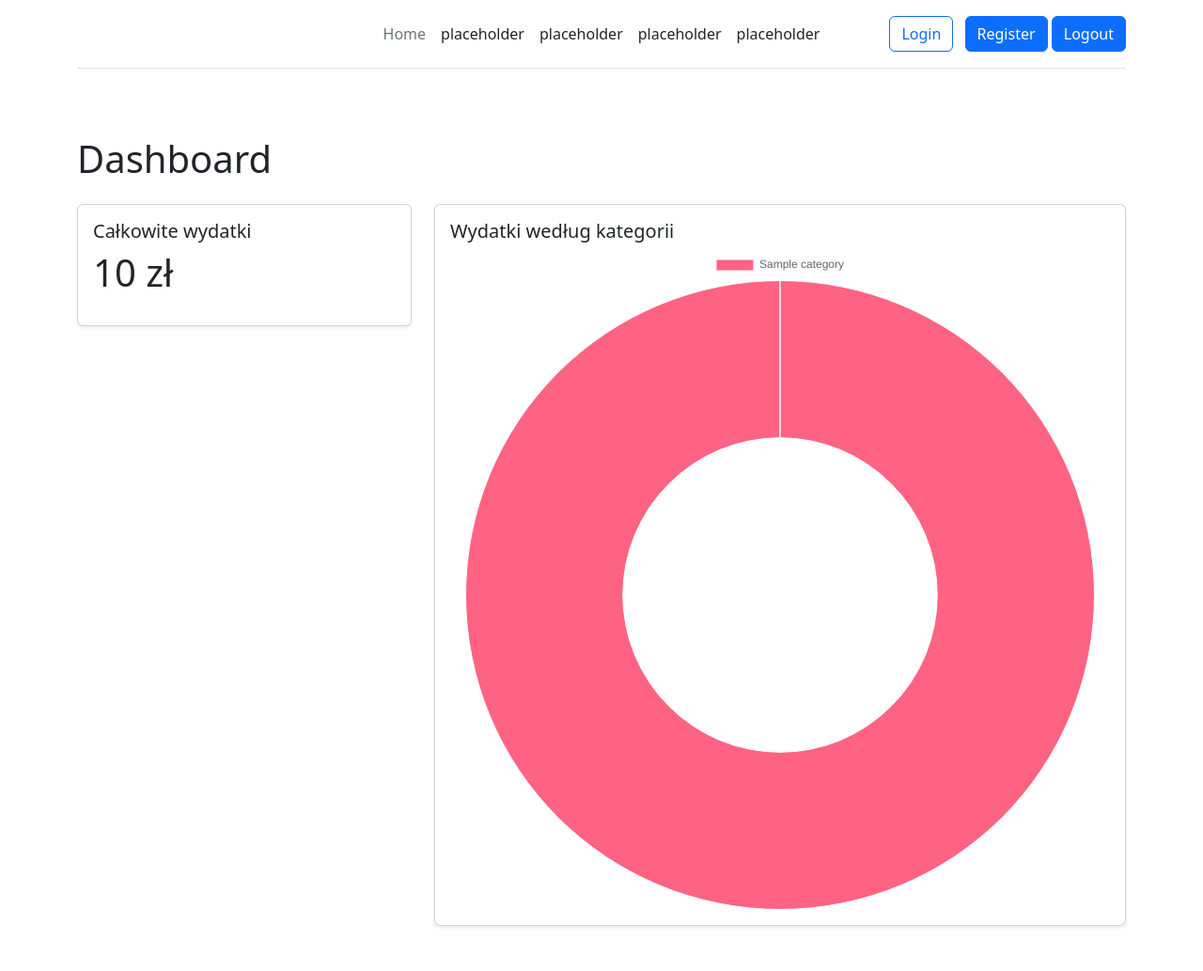
After one commit to LuckyS-J/SpendWise, a Django app: page /dashboard/ in a window 1280 px wide. The commit adds this page. Shown: the whole page at 94% size. Run offline with Django 5.2, Linux system fonts and the light colour scheme; a user stored in the database is signed in; tables that the repository leaves empty hold one stand-in row (values such as "Sample post").

Commit message:
Tested apis and created dashboard page

```diff
--- a/SpendApp/serializers.py
+++ b/SpendApp/serializers.py
@@ -12,3 +12,4 @@ class TransactionSerializer(serializers.ModelSerializer):
     class Meta:
         model = Transaction
         fields = '__all__'
+        read_only_fields = ['user']
--- /dev/null
+++ b/SpendApp/templates/SpendApp/dashboard.html
@@ -0,0 +1,52 @@
+{% extends 'base.html' %}
+
+{% block content %}
+
+<div class="container py-5">
+  <h1 class="mb-4">Dashboard</h1>
+
+  <div class="row g-4">
+    <div class="col-md-4">
+      <div class="card shadow-sm">
+        <div class="card-body">
+          <h5 class="card-title">Całkowite wydatki</h5>
+          <p class="display-6">{{ total_spent }} zł</p>
+        </div>
+      </div>
+    </div>
+
+    <div class="col-md-8">
+      <div class="card shadow-sm">
+        <div class="card-body">
+          <h5 class="card-title">Wydatki według kategorii</h5>
+          <canvas id="spendingChart" height="200"></canvas>
+        </div>
+      </div>
+    </div>
+  </div>
+</div>
+
+<script src="https://cdn.jsdelivr.net/npm/chart.js"></script>
+<script>
+  const byCategoryData = JSON.parse('{{ by_category_json|escapejs }}');
+
+  const labels = byCategoryData.map(item => item.category__name);
+  const values = byCategoryData.map(item => item.total);
+  const colors = byCategoryData.map(item => item.category__color);
+
+  const ctx = document.getElementById('spendingChart').getContext('2d');
+  new Chart(ctx, {
+    type: 'doughnut',
+    data: {
+      labels: labels,
+      datasets: [{
+        label: 'Wydatki',
+        data: values,
+        backgroundColor: colors,
+        borderWidth: 1
+      }]
+    }
+  });
+</script>
+
+{% endblock %}
--- a/SpendApp/templates/SpendApp/home-page.html
+++ b/SpendApp/templates/SpendApp/home-page.html
@@ -1,4 +1,5 @@
 {% extends 'base.html' %}
 {% block content %}
 <h1>You're logged in!</h1>
+<a href="{%url 'Dashboard' %}">Go to your dashboards</a>
 {% endblock %}
--- a/SpendApp/urls.py
+++ b/SpendApp/urls.py
@@ -11,4 +11,5 @@ urlpatterns = [
   path('api/transactions/', views.TransactionListView.as_view(), name='transactions'),
   path('api/transactions/<int:pk>/', views.TransactionDetailView.as_view(), name='transaction-detail'),
   path('api/summary/', views.TransactionSummaryView.as_view(), name='transaction-summary'),
+  path('dashboard/', views.DashboardView, name='Dashboard')
 ]
--- a/SpendApp/views.py
+++ b/SpendApp/views.py
@@ -8,6 +8,7 @@ from .serializers import CategorySerializer, TransactionSerializer
 from .models import Category, Transaction
 from rest_framework.permissions import IsAuthenticated
 from django.db.models import Sum
+import json
 
 # Create your views here.
 
@@ -63,7 +64,7 @@ class CategoryListView(APIView):
 
 
 class TransactionListView(APIView):
-    permission_classes = [IsAuthenticated]
+    # permission_classes = [IsAuthenticated]
 
     def get(self, request):
         transactions = Transaction.objects.filter(
@@ -82,7 +83,7 @@ class TransactionListView(APIView):
 
 
 class TransactionDetailView(APIView):
-    permission_classes = [IsAuthenticated]
+    # permission_classes = [IsAuthenticated]
 
     def get_object(self, pk, user):
         try:
@@ -117,7 +118,7 @@ class TransactionDetailView(APIView):
 
 
 class TransactionSummaryView(APIView):
-    permission_classes = [IsAuthenticated]
+    # permission_classes = [IsAuthenticated]
 
     def get(self, request):
         transactions = Transaction.objects.filter(user=request.user)
@@ -131,3 +132,33 @@ class TransactionSummaryView(APIView):
             'total_spent': total_spent,
             'by_category': by_category
         })
+
+
+
+
+@login_required
+def DashboardView(request):
+    transactions = Transaction.objects.filter(user=request.user)
+    total_spent = transactions.aggregate(Sum('amount'))['amount__sum'] or 0
+
+    by_category = (
+        transactions.values('category__name', 'category__color')
+        .annotate(total=Sum('amount'))
+        .order_by('-total')
+    )
+
+    # Zamiana Decimal na float
+    by_category_list = []
+    for item in by_category:
+        by_category_list.append({
+            'category__name': item['category__name'],
+            'category__color': item['category__color'],
+            'total': float(item['total']),
+        })
+
+    by_category_json = json.dumps(by_category_list)
+
+    return render(request, 'SpendApp/dashboard.html', {
+        'total_spent': total_spent,
+        'by_category_json': by_category_json,
+    })
--- a/templates/base.html
+++ b/templates/base.html
@@ -12,7 +12,8 @@
 <body>
 
   <div class="container">
-    <header class="d-flex flex-wrap align-items-center justify-content-center justify-content-md-between py-3 mb-4 border-bottom">
+    <header
+      class="d-flex flex-wrap align-items-center justify-content-center justify-content-md-between py-3 mb-4 border-bottom">
       <a href="/pl/" class="d-flex align-items-center col-md-3 mb-2 mb-md-0 text-dark text-decoration-none">
         <svg class="bi me-2" width="40" height="32" role="img" aria-label="Bootstrap">
           <use xlink:href="#bootstrap"></use>
@@ -25,8 +26,8 @@
         <li><a href="/pl/docs/5.2/examples/headers/#" class="nav-link px-2 link-dark">placeholder</a></li>
       </ul>
       <div class="col-md-3 text-end">
-      <button type="button" class="btn btn-outline-primary me-2">Login</button>
-      <button type="button" class="btn btn-primary">Register</button>
+        <a href="{% url 'Home' %}" type="button" class="btn btn-outline-primary me-2">Login</a>
+        <a href="{% url 'Register' %}" type="button" class="btn btn-primary">Register</a>
         <form method="post" action="{% url 'logout' %}" class="d-inline">
           {% csrf_token %}
           <button type="submit" class="btn btn-primary">Logout</button>
```
Lines whose indentation alone changed are shown as unchanged.
